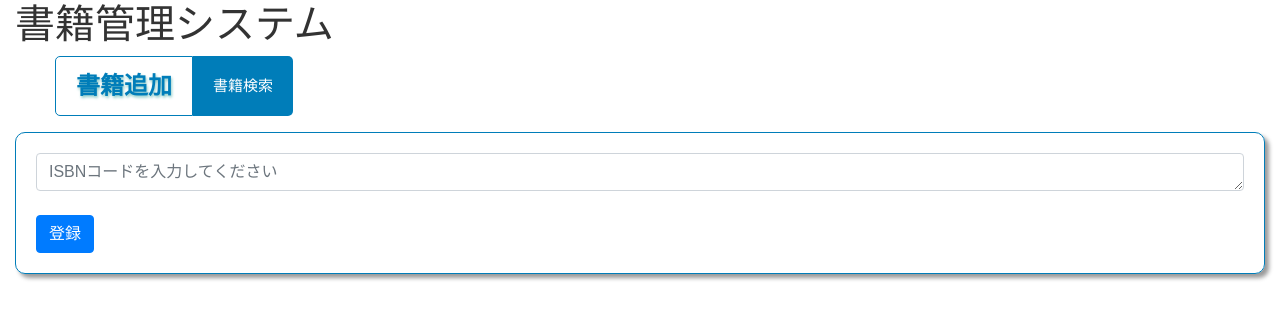
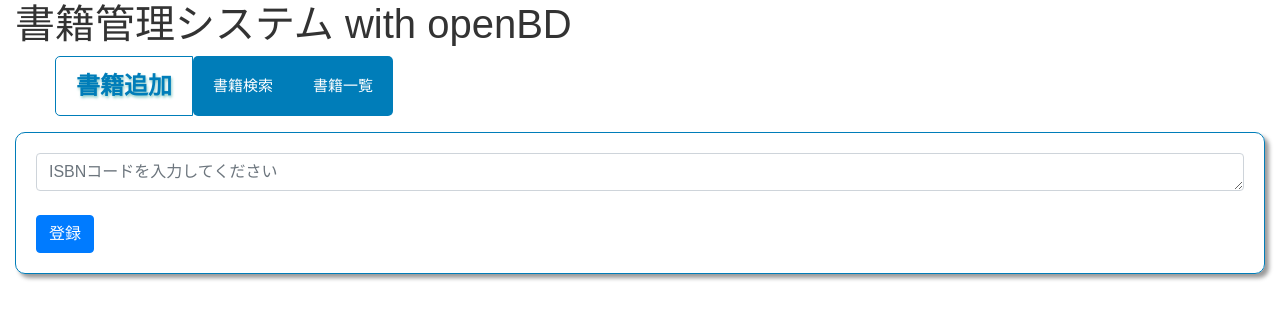
Before and after one commit to asuetomi/BookDB, a Flask app: page / in a window 1280 px wide. Shown: the top 320 px of the page. Run offline with Flask 2, Linux system fonts and the light colour scheme; some libraries are stand-ins or nearby versions.

Commit message:
一覧ボタンを追加したが動かない

```diff
--- a/app.py
+++ b/app.py
@@ -104,7 +104,7 @@ def regist():
 
 	return response
 
-# @app.route("/search")
+@app.route("/search")
 def search():
 	'''
 	検索
@@ -142,35 +142,11 @@ def search():
 
 	return response
 
-@app.route("/search")
+@app.route("/searchall")
 def search_all():
 	'''
 	一覧
 	'''
-	# # パラメータからISBNコードを取得
-	# isbn = request.args.get('isbn', default=None)
-	# title = request.args.get('title', default=None)
-	# author = request.args.get('author', default=None)
-	# publisher = request.args.get('publisher', default=None)
-	# publishedDate = request.args.get('publishedDate', default=None)
-	# description = request.args.get('description', default=None)
-
-	# 検索の項目名、項目値のDictionary
-	# items = {}
-	# items[''] = ''
-	# if isbn != None:
-	# 	items['isbn'] = isbn.replace('-','')
-	# if title != None:
-	# 	items['title'] = title
-	# if author != None:
-	# 	items['authors'] = author
-	# if publisher != None:
-	# 	items['publisher'] = publisher
-	# if publishedDate != None:
-	# 	items['publishedDate'] = publishedDate
-	# if description != None:
-	# 	items['description'] = description
-
 	# Elasticsearch
 	es = ElasticsearchWrapper('openbd', 'openbd-index')
 	# 検索
--- a/templates/index.html
+++ b/templates/index.html
@@ -11,18 +11,19 @@
     <link rel="stylesheet" href="/static/css/bootstrap.min.css">
     <link rel="stylesheet" href="/static/main.css">
 
-    <title>簡易書籍管理システム</title>
+    <title>簡易書籍管理システム with openBD</title>
 </head>
 
 <body>
     <div class="container-fluid" id="app">
         <div id="title">
-            <h1>書籍管理システム</h1>
+            <h1>書籍管理システム with openBD</h1>
         </div>
 
         <ul class="tabMenu">
             <li @click="isSelect('1')" v-bind:class="{'active': isActive === '1'}">書籍追加</li>
             <li @click="isSelect('2')" v-bind:class="{'active': isActive === '2'}">書籍検索</li>
+            <li @click="isSelect('3')" v-bind:class="{'active': isActive === '3'}">書籍一覧</li>
         </ul>
 
         <div class="tabContents">
@@ -103,6 +104,15 @@
                     <div class="form-row">
                         <div class="col col-md-5">
                             <button id="search-button" v-on:click="search" class="btn btn-primary">検索</button>
+                        </div>
+                    </div>
+                </div>
+
+            </div>
+            <div v-else-if="isActive === '3'">
+                    <div class="form-row">
+                        <div class="col col-md-5">
+                            <button id="searchall-button" v-on:click="searchall" class="btn btn-primary">表示</button>
                         </div>
                     </div>
                 </div>
```
